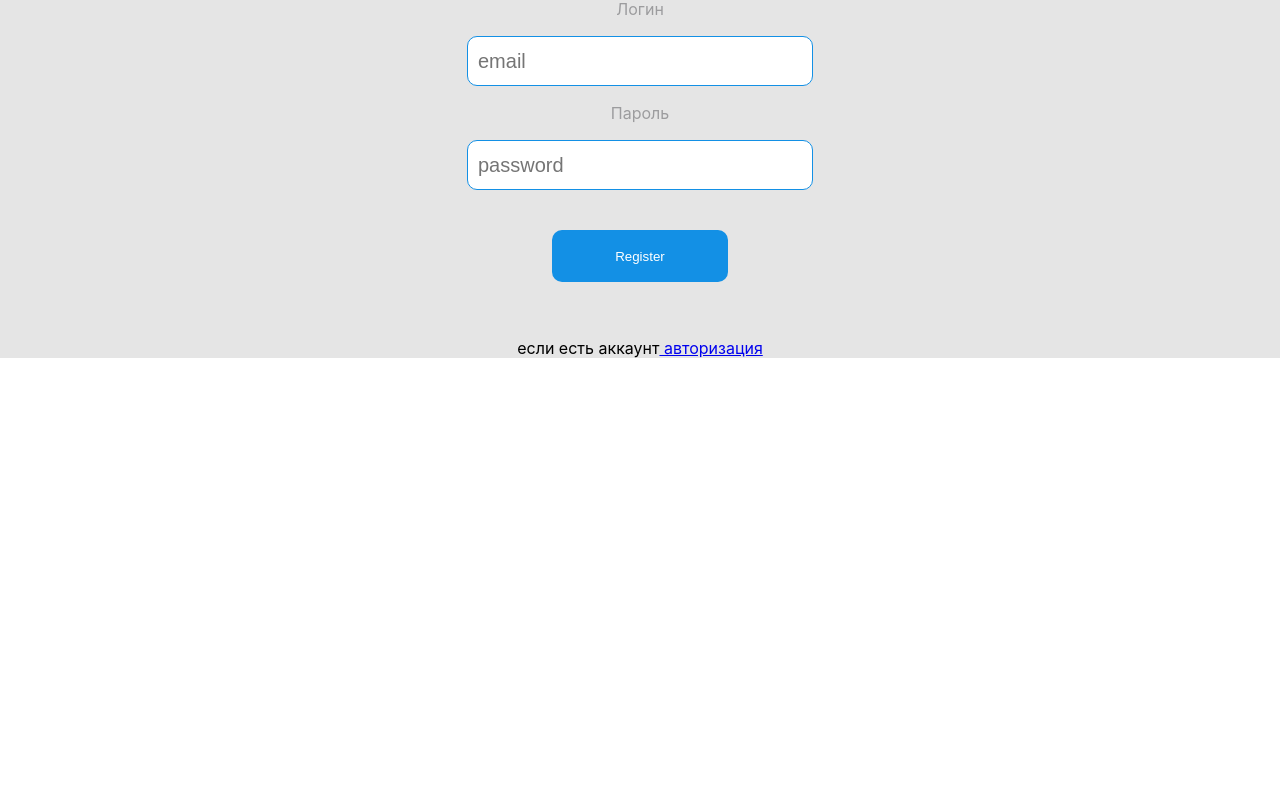
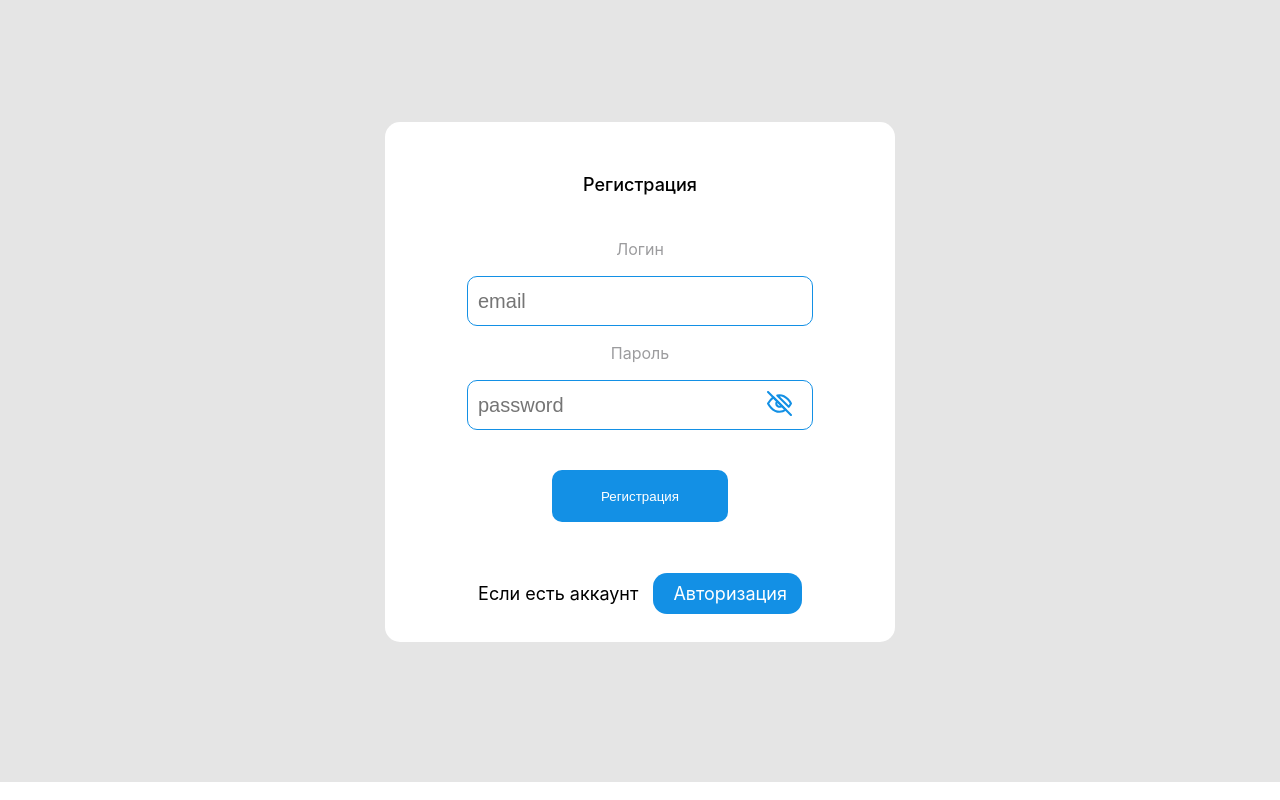
Before and after one commit to petbog/project-video-auth, a React (Create React App) app: page /Register in a window 1280 px wide. Built offline with nearby package versions, Linux system fonts and the light colour scheme.

Commit message:
стилизовал регистрацию и вход

```diff
--- a/src/Component/AuthLog/Login.jsx
+++ b/src/Component/AuthLog/Login.jsx
@@ -12,7 +12,6 @@ const Login = () => {
         const auth = getAuth();
         signInWithEmailAndPassword(auth, email, password)
         .then(({ user }) => {
-            console.log(user)
             dispatch(setUser({
                 email: user.email,
                 id: user.uid,
--- a/src/Component/FormAuth/Form.jsx
+++ b/src/Component/FormAuth/Form.jsx
@@ -1,5 +1,7 @@
 import { useState } from "react"
 import classes from './Form.module.css'
+import eye_off from '../../img/eye_off.svg'
+import eye from '../../img/eye.svg'
 
 
 
@@ -8,13 +10,25 @@ const Form = ({ title, handleClick }) => {
 
     const [email, setEmail] = useState('')
     const [pass, setPass] = useState('')
+    const [type,setType]=useState("password")
+    const [src,setSrc]=useState(eye_off)
 
+
+const handleToggle=()=>{
+    if(type === "password"){
+        setType("text")
+        setSrc(eye)
+    }else{
+        setType("password")
+        setSrc(eye_off)
+    }
+}
 
     return (
         <div className={classes.Form_inner}>
             <div className={classes.Form_container}>
                 <p className={classes.form_title}>Логин</p>
-                <input className={classes.Form_email} type="email"
+                <input className={classes.Form_email} type='email'
                     value={email}
                     onChange={(e) => setEmail(e.target.value)}
                     placeholder='email'
@@ -22,11 +36,14 @@ const Form = ({ title, handleClick }) => {
             </div>
             <div className={classes.Form_container}>
                 <p className={classes.form_title}>Пароль</p>
-                <input className={classes.Form_pass} type="password"
+                <input
+                    className={classes.Form_pass}
+                    type={type}
                     value={pass}
                     onChange={(e) => setPass(e.target.value)}
                     placeholder='password'
                 />
+                <img onClick={handleToggle} className={classes.form_img} src={src} alt="" />
             </div>
             <div className={classes.Button_container}>
                 <button className={classes.Form_button} onClick={() => handleClick(email, pass)}>{title}</button>
--- a/src/Component/FormAuth/Form.module.css
+++ b/src/Component/FormAuth/Form.module.css
@@ -47,8 +47,23 @@
     border: none;
     cursor: pointer;
 }
+.Form_button:hover{
+    transition: 0.5s;
+    background-color: #0b6cac;
+}
 .Button_container{
     display: flex;
     justify-content: center;
     margin: 40px 0 0 0;
 }
+.Form_container{
+    position: relative;
+}
+.form_img{
+    position: absolute;
+    width: 25px;
+    height: 25px;
+    right: 48px;
+    top: 65px;
+    cursor: pointer;
+}
--- a/src/Component/RegisterAuth/SindUp.jsx
+++ b/src/Component/RegisterAuth/SindUp.jsx
@@ -12,7 +12,6 @@ const SindUp = () => {
         const auth = getAuth();
         createUserWithEmailAndPassword(auth, email, password)
             .then(({ user }) => {
-                console.log(user)
                 dispatch(setUser({
                     email: user.email,
                     id: user.uid,
@@ -25,7 +24,7 @@ const SindUp = () => {
 
     return (
         <div className="">
-            <Form title='Register' handleClick={handleRegister} />
+            <Form title='Регистрация' handleClick={handleRegister} />
         </div>
     )
 }
--- a/src/Pages/Home/HomePage.jsx
+++ b/src/Pages/Home/HomePage.jsx
@@ -3,26 +3,29 @@ import { useDispatch } from 'react-redux';
 import { removeUser } from '../../Redux/slise/UserSlice'
 import { useNavigate } from 'react-router-dom';
 import { useEffect } from 'react';
-
-
-
+import classes from './HomePage.module.css'
 
 
 
 const HomePage = () => {
+
     const navigate = useNavigate()
     const dispatch = useDispatch()
     const { isAuth, email } = useAuth()
+
     useEffect(() => {
-    if(!isAuth){
-        navigate('/Login')
-    }
-    }, [isAuth])
-
+        if (!isAuth) {
+            navigate('/Login')
+        }
+    }, [isAuth,navigate])
     return isAuth ? (
-        <div className="">
-            <p className="">welcome{email}</p>
-            <button onClick={() => { dispatch(removeUser()) }} className="">exid</button>
+        <div className={classes.home}>
+            <div className={classes.home_header}>
+                <div className={classes.home_header_container}>
+                    <p className={classes.home_user}>welcome{email}</p>
+                    <button onClick={() => { dispatch(removeUser()) }} className={classes.home_exid}>Выйти</button>
+                </div>
+            </div>
         </div>
     ) : navigate('/Login')
 }
--- /dev/null
+++ b/src/Pages/Home/HomePage.module.css
@@ -0,0 +1,33 @@
+.home {
+    height: 100vh;
+}
+
+.home_header {
+    width: 100%;
+    height: 80px;
+    display: flex;
+    justify-content: flex-end;
+}
+
+.home_header_container {
+    display: flex;
+    justify-content: space-between;
+    width: 300px;
+}
+
+.home_user {
+    padding: 6px 25px;
+    color: white;
+    background-color: cornflowerblue;
+    margin: 39px 0 0 0;
+    border-radius: 28px 12px 25px 5px;
+}
+.home_exid{
+    padding: 0px 20px;
+    margin: 39px 0 0 40px;
+    border: none;
+    color: #1390E5;
+    background-color: white;
+    border-radius: 9px 32px 6px 25px;
+    cursor: pointer;
+}
--- a/src/Pages/Register/PegisterPage.jsx
+++ b/src/Pages/Register/PegisterPage.jsx
@@ -1,15 +1,20 @@
 import { Link } from 'react-router-dom';
 import SindUp from '../../Component/RegisterAuth/SindUp';
+import classes from './PegisterPage.module.css'
 
 
 const PegisterPage = () => {
     return (
-        <div className="">
-            <SindUp />
-            <p className="">
-                если есть аккаунт
-                <Link to='/Login'> авторизация</Link>
-            </p>
+        <div className={classes.login}>
+            <div className={classes.login_container}>
+                <p className={classes.login_title}> Регистрация</p>
+                <SindUp />
+                <p className={classes.register_text}>
+                    Если есть аккаунт
+                    <Link className={classes.register_link}to='/Login'> Авторизация</Link>
+                </p>
+            </div>
+
         </div>
     )
 }
--- /dev/null
+++ b/src/Pages/Register/PegisterPage.module.css
@@ -0,0 +1,39 @@
+.login{
+    height: 100vh;
+    display: flex;
+    justify-content: center;
+    flex-direction: column;
+}
+.login_container{
+    border-radius: 15px;
+    width: 510px;
+    height: 520px;
+    background-color: #fff;
+    margin: 0 auto;
+}
+
+.login_title{
+    font-weight: 500;
+    font-size: 18px;
+    line-height: 28px;
+    color:#000000 ;
+    margin: 49px 0 23px 0;
+}
+.register_text{
+    font-weight: 400;
+    font-size: 18px;
+    line-height: 28px;
+    color:#000000 ;
+}
+.register_link{
+    text-decoration: none;
+    padding: 10px 15px;
+    background-color: #1390E5;
+    border-radius: 14px;
+    color: white;
+    margin: 0 0 0 15px;
+}
+.register_link:hover{
+    transition: 0.5s;
+    background-color: #0b6cac;
+}
--- a/src/Redux/slise/UserSlice.js
+++ b/src/Redux/slise/UserSlice.js
@@ -5,8 +5,6 @@ const initialState = {
     token: null,
     id: null,
 }
-
-
 const UserSlise = createSlice({
     name: 'user',
     initialState,
--- a/src/hooks/use-auth.js
+++ b/src/hooks/use-auth.js
@@ -2,7 +2,6 @@ import { useSelector } from "react-redux";
 
 export function useAuth() {
     const { email, token, id } = useSelector(state => state.user)
-
     return {
         isAuth: !!email,
         email,
```
Also changed, not shown: src/img/eye.svg (added), src/img/eye_off.svg (added).
